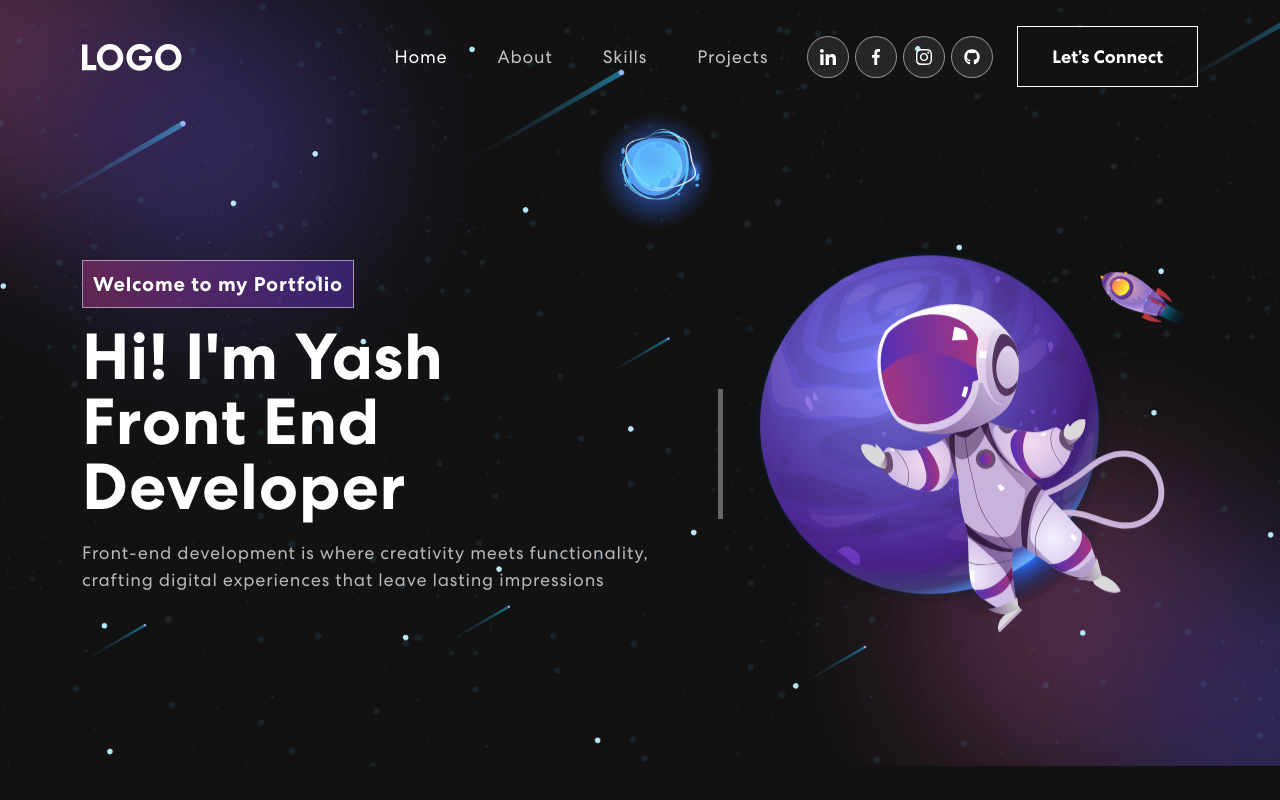
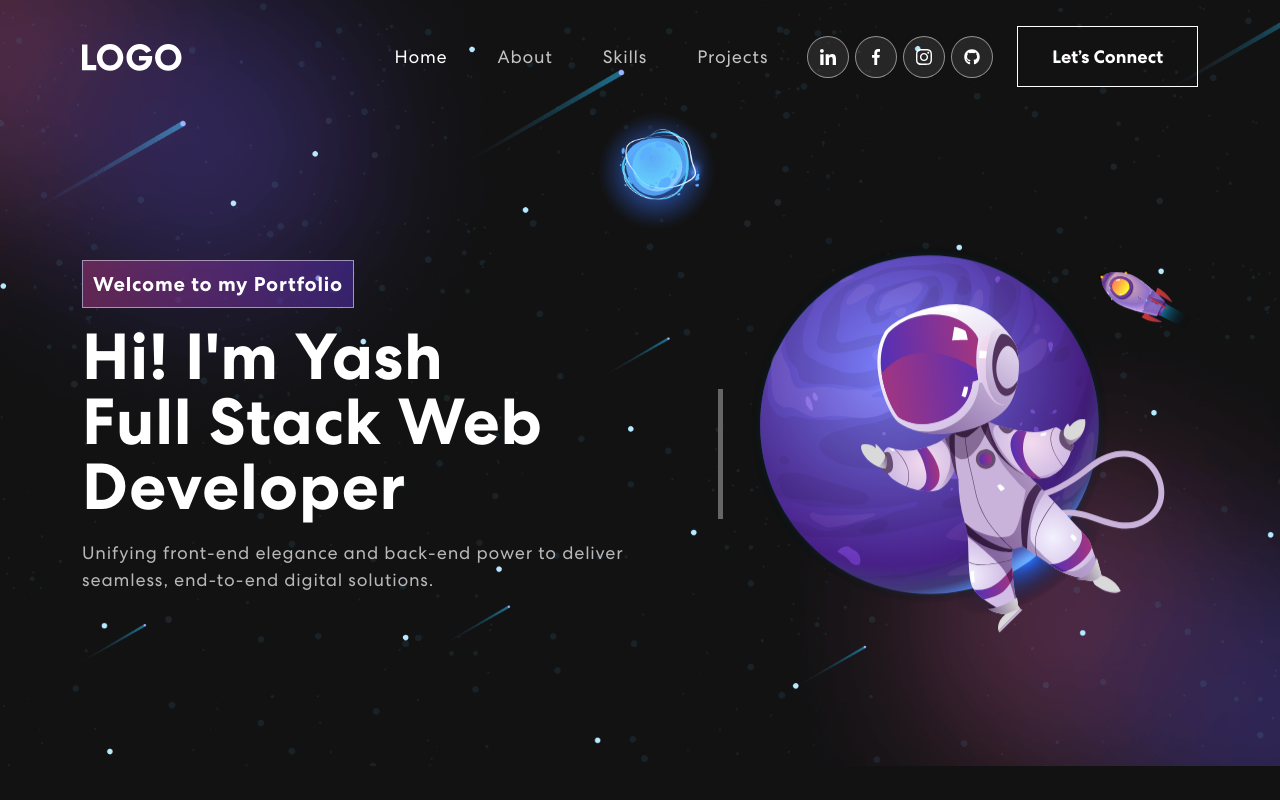
Before and after one commit to YashJambure007/Portfolio, a React (Vite) app: page / in a window 1280 px wide. Shown: the top 800 px of the page. Built offline with nearby package versions, Linux system fonts and the light colour scheme.

Commit message:
added changes

```diff
--- a/src/components/Banner.jsx
+++ b/src/components/Banner.jsx
@@ -12,7 +12,7 @@ export const Banner = () => {
   const [delta, setDelta] = useState(300 - Math.random() * 100);
   // eslint-disable-next-line no-unused-vars
   const [index, setIndex] = useState(1);
-  const toRotate = [ "Front End Developer"];
+  const toRotate = [ "Full Stack Web Developer", "Front End Developer"];
   const period = 3000;
 
   useEffect(() => {
@@ -58,7 +58,7 @@ export const Banner = () => {
               <div className={isVisible ? "animate__animated animate__fadeIn" : ""}>
                 <span className="tagline">Welcome to my Portfolio</span>
                 <h1>{`Hi! I'm Yash`} <span className="txt-rotate" data-rotate='[ "Front End Developer" ]'><span className="wrap">{text}</span></span></h1>
-                <p>Front-end development is where creativity meets functionality, crafting digital experiences that leave lasting impressions</p>
+                <p>Unifying front-end elegance and back-end power to deliver seamless, end-to-end digital solutions.</p>
               </div>}
             </TrackVisibility>
           </Col>
--- a/src/components/Skills.jsx
+++ b/src/components/Skills.jsx
@@ -64,12 +64,20 @@ export const Skills = () => {
                   <h5>React</h5>
                 </div>
                 <div className="item">
+                  <img src={eighty} alt="Image" />
+                  <h5>Redux</h5>
+                </div>
+                <div className="item">
+                  <img src={eighty} alt="Image" />
+                  <h5>ShadCN</h5>
+                </div>
+                <div className="item">
                   <img src={sixtyfive} alt="Image" />
-                  <h5>Node</h5>
+                  <h5>Node.js</h5>
                 </div>
                 <div className="item">
                   <img src={seventy} alt="Image" />
-                  <h5>Express</h5>
+                  <h5>Express.js</h5>
                 </div>
                 <div className="item">
                   <img src={seventy} alt="Image" />
```
